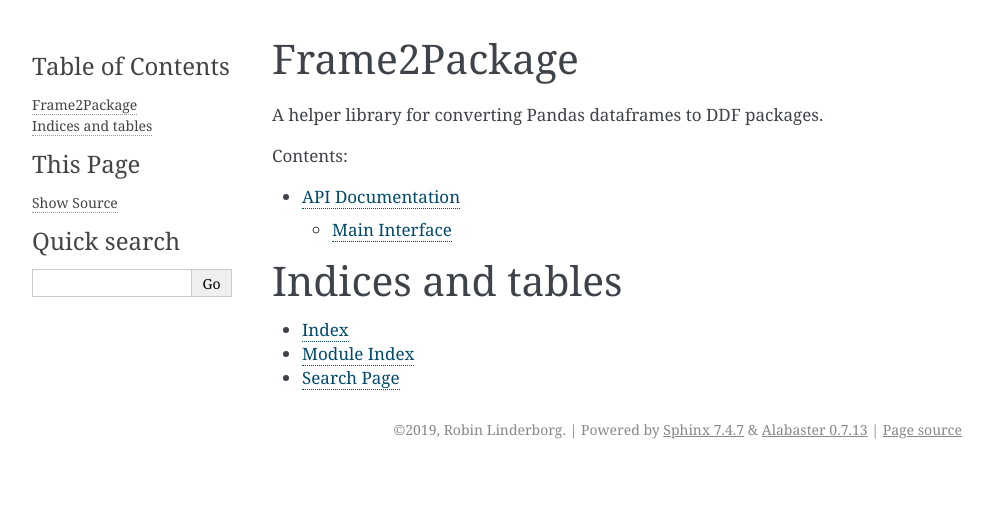
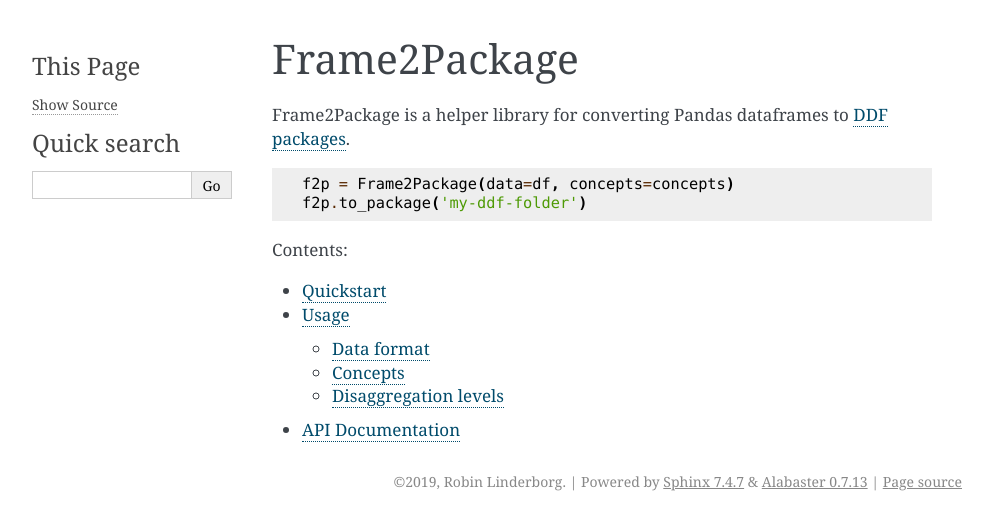
Before and after one commit to datastory-org/frame2package, a Sphinx documentation site: the page built from docs/index.rst, in a window 1280 px wide. Shown: the top 530 px of the page, without its empty margins (148-1141 px from the left). Built offline with Sphinx 7.4.7, drawn with Linux system fonts in a browser that asks for light colours.

Commit message:
Update docs

```diff
--- a/docs/api.rst
+++ b/docs/api.rst
@@ -4,9 +4,5 @@
 
 Documentation of Frame2Package's public API.
 
-
-Main Interface
---------------
-
 .. autoclass:: frame2package.Frame2Package
 	:members:
--- a/docs/index.rst
+++ b/docs/index.rst
@@ -6,19 +6,18 @@
 Frame2Package
 =============
 
-A helper library for converting Pandas dataframes to DDF packages.
+Frame2Package is a helper library for converting Pandas dataframes to `DDF packages <https://open-numbers.github.io/ddf.html>`_.
+
+.. code-block:: python
+
+	f2p = Frame2Package(data=df, concepts=concepts)
+	f2p.to_package('my-ddf-folder')
+
 
 .. toctree::
    :maxdepth: 2
    :caption: Contents:
 
+   quickstart
+   usage
    api
-
-
-
-Indices and tables
-==================
-
-* :ref:`genindex`
-* :ref:`modindex`
-* :ref:`search`
```
Also changed, not shown: docs/quickstart.rst (added, +61 -0 lines), docs/usage.rst (added, +48 -0 lines).
